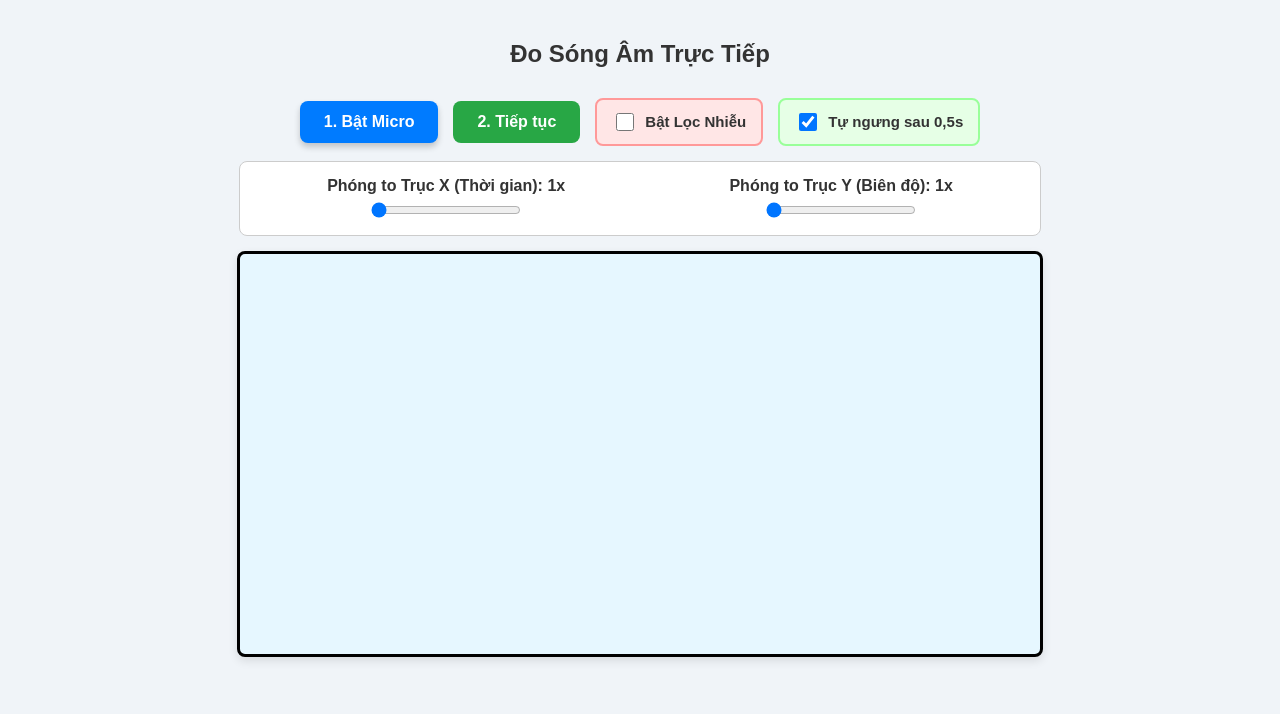
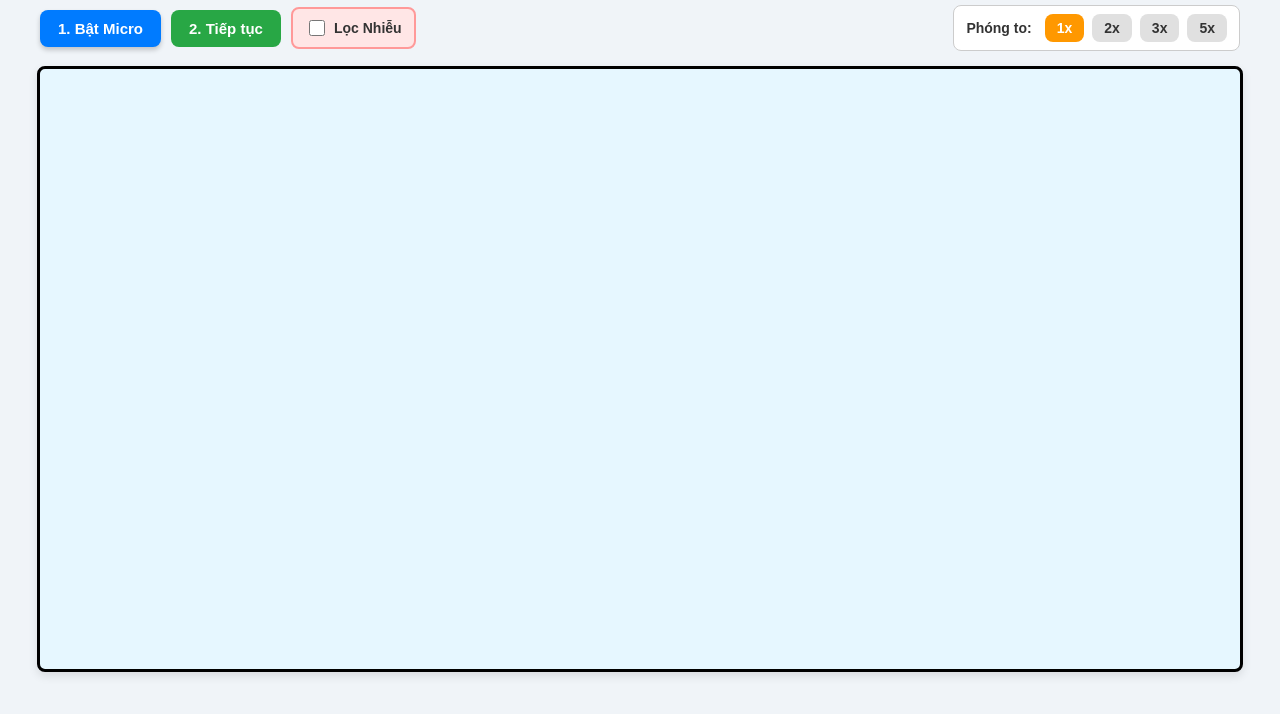
Before and after one commit to Vobinhminh/Dao_dong_ky_1_chanel, a plain HTML site: page index.html in a window 1280 px wide. Drawn offline with Linux system fonts and the light colour scheme.

Commit message:
index.html

```diff
--- a/index.html
+++ b/index.html
@@ -13,36 +13,46 @@
             color: #333;
             font-family: sans-serif;
             margin: 0;
-            padding: 20px;
+            padding: 10px 15px;
+        }
+        h2 {
+            margin: 5px 0 10px 0;
+            font-size: 1.5rem;
         }
         canvas {
             background-color: #e6f7ff;
             border: 3px solid #000;
             width: 100%;
-            max-width: 800px;
-            height: 50vh;
-            margin-top: 15px;
+            max-width: 1200px;
+            height: 55vh;
             border-radius: 8px;
             box-shadow: 0 4px 10px rgba(0,0,0,0.1);
         }
+        .controls-wrapper {
+            display: flex;
+            flex-direction: column;
+            width: 100%;
+            max-width: 1200px;
+            gap: 10px;
+            margin-bottom: 10px;
+        }
         .controls {
             display: flex;
-            gap: 15px;
-            margin-top: 10px;
+            gap: 10px;
             flex-wrap: wrap;
             justify-content: center;
             align-items: center;
         }
         button {
-            padding: 12px 24px;
-            font-size: 16px;
+            padding: 10px 18px;
+            font-size: 15px;
             font-weight: bold;
             cursor: pointer;
             background-color: #007bff;
             color: white;
             border: none;
             border-radius: 8px;
-            box-shadow: 0 4px 6px rgba(0,0,0,0.2);
+            box-shadow: 0 3px 5px rgba(0,0,0,0.2);
             transition: background-color 0.2s;
         }
         button:hover { background-color: #0056b3; }
@@ -52,83 +62,98 @@
             box-shadow: none;
         }
         #pauseButton {
-            background-color: #28a745; /* Màu xanh lá mặc định */
+            background-color: #28a745;
         }
         #pauseButton:hover { filter: brightness(0.9); }
 
         .toggle-box {
             display: flex;
             align-items: center;
-            gap: 8px;
-            font-size: 15px;
+            gap: 6px;
+            font-size: 14px;
             font-weight: bold;
-            padding: 10px 15px;
+            padding: 8px 12px;
             border-radius: 8px;
             cursor: pointer;
-        }
-        .filter-toggle {
             background: #ffe6e6;
             border: 2px solid #ff9999;
         }
-        .timer-toggle {
-            background: #e6ffe6;
-            border: 2px solid #99ff99;
-        }
         .toggle-box input {
-            width: 18px;
-            height: 18px;
+            width: 16px;
+            height: 16px;
             cursor: pointer;
         }
 
         .zoom-controls {
             display: flex;
-            gap: 20px;
-            margin-top: 15px;
+            gap: 8px;
             background: #ffffff;
             border: 1px solid #ccc;
-            padding: 15px;
+            padding: 10px;
             border-radius: 8px;
-            width: 100%;
-            max-width: 770px;
-            justify-content: space-around;
+            align-items: center;
+            justify-content: center;
             flex-wrap: wrap;
         }
-        .slider-group {
-            display: flex;
-            flex-direction: column;
+        .zoom-controls span {
+            font-weight: bold;
+            font-size: 14px;
+            margin-right: 5px;
+        }
+        .zoom-btn {
+            padding: 6px 12px;
+            font-size: 14px;
+            background-color: #e0e0e0;
+            color: #333;
+            box-shadow: none;
+        }
+        .zoom-btn:hover {
+            background-color: #ccc;
+        }
+        .zoom-btn.active {
+            background-color: #ff9800; /* Màu cam nổi bật cho mức zoom đang chọn */
+            color: white;
+        }
+
+        /* ----- CSS ĐẶC BIỆT KHI XOAY NGANG ĐIỆN THOẠI (LANDSCAPE) ----- */
+        @media (orientation: landscape) {
+            body { padding: 5px 15px; }
+            h2 { display: none; }
+            .controls-wrapper {
+                flex-direction: row;
+                justify-content: space-between;
                 align-items: center;
-            gap: 5px;
-            font-weight: bold;
             }
-        input[type="range"] {
-            width: 150px;
+            .zoom-controls {
+                margin: 0;
+                padding: 8px 12px;
+            }
+            canvas {
+                height: 75vh;
+                margin-top: 5px;
+            }
         }
     </style>
 </head>
 <body>
     <h2>Đo Sóng Âm Trực Tiếp</h2>
 
+    <div class="controls-wrapper">
         <div class="controls">
             <button id="startButton">1. Bật Micro</button>
             <button id="pauseButton" disabled>2. Tiếp tục</button>
 
-        <label class="toggle-box filter-toggle">
-            <input type="checkbox" id="noiseFilter"> Bật Lọc Nhiễu
-        </label>
-
-        <label class="toggle-box timer-toggle">
-            <input type="checkbox" id="autoStop" checked> Tự ngưng sau 0,5s
+            <label class="toggle-box">
+                <input type="checkbox" id="noiseFilter"> Lọc Nhiễu
             </label>
         </div>
 
         <div class="zoom-controls">
-        <div class="slider-group">
-            <label for="zoomX">Phóng to Trục X (Thời gian): <span id="valX">1x</span></label>
-            <input type="range" id="zoomX" min="1" max="10" step="0.5" value="1">
-        </div>
-        <div class="slider-group">
-            <label for="zoomY">Phóng to Trục Y (Biên độ): <span id="valY">1x</span></label>
-            <input type="range" id="zoomY" min="1" max="10" step="0.5" value="1">
+            <span>Phóng to:</span>
+            <button class="zoom-btn active" data-zoom="1">1x</button>
+            <button class="zoom-btn" data-zoom="2">2x</button>
+            <button class="zoom-btn" data-zoom="3">3x</button>
+            <button class="zoom-btn" data-zoom="5">5x</button>
         </div>
     </div>
 
@@ -138,24 +163,32 @@
         const startButton = document.getElementById('startButton');
         const pauseButton = document.getElementById('pauseButton');
         const filterCheckbox = document.getElementById('noiseFilter');
-        const autoStopCheckbox = document.getElementById('autoStop');
         const canvas = document.getElementById('oscilloscope');
         const canvasCtx = canvas.getContext('2d');
-
-        const zoomXSlider = document.getElementById('zoomX');
-        const zoomYSlider = document.getElementById('zoomY');
-        const valX = document.getElementById('valX');
-        const valY = document.getElementById('valY');
+        const zoomBtns = document.querySelectorAll('.zoom-btn');
 
         let audioCtx;
         let analyser;
         let highpassFilter, lowpassFilter;
-        let isPaused = true; // Bắt đầu ở trạng thái dừng chờ lệnh
+        let isPaused = true;
         let sampleRate = 48000;
         let stopTimer;
+        let currentZoom = 1; // Mức zoom mặc định
 
-        zoomXSlider.addEventListener('input', (e) => valX.textContent = e.target.value + 'x');
-        zoomYSlider.addEventListener('input', (e) => valY.textContent = e.target.value + 'x');
+        // Xử lý sự kiện khi bấm nút Zoom
+        zoomBtns.forEach(btn => {
+            btn.addEventListener('click', (e) => {
+                // Bỏ đánh dấu nút cũ
+                zoomBtns.forEach(b => b.classList.remove('active'));
+                // Đánh dấu nút mới
+                e.target.classList.add('active');
+                // Lấy giá trị zoom
+                currentZoom = parseFloat(e.target.dataset.zoom);
+
+                // Nếu đang dừng hình, vẽ lại ngay lập tức để thấy thay đổi
+                if (isPaused) drawFrame();
+            });
+        });
 
         filterCheckbox.addEventListener('change', (e) => {
             if (highpassFilter && lowpassFilter) {
@@ -172,18 +205,18 @@
         function resizeCanvas() {
             canvas.width = canvas.clientWidth;
             canvas.height = canvas.clientHeight;
-            drawFrame(); // Vẽ lại khung lưới kể cả khi đang dừng
+            drawFrame();
         }
         window.addEventListener('resize', resizeCanvas);
 
         function triggerAutoStop() {
             clearTimeout(stopTimer);
-            if (autoStopCheckbox.checked && !isPaused) {
+            if (!isPaused) {
                 stopTimer = setTimeout(() => {
                     if (!isPaused) {
                         isPaused = true;
                         pauseButton.textContent = "Tiếp tục";
-                        pauseButton.style.backgroundColor = "#28a745"; // Trở về xanh lá
+                        pauseButton.style.backgroundColor = "#28a745";
                     }
                 }, 500);
             }
@@ -214,12 +247,11 @@
                 highpassFilter.connect(lowpassFilter);
                 lowpassFilter.connect(analyser);
 
-                // Chỉ khởi tạo vẽ lưới ban đầu, CHƯA thu sóng
                 isPaused = true;
                 resizeCanvas();
                 drawFrame();
 
-                startButton.textContent = "Đã kết nối Micro";
+                startButton.textContent = "Đã kết nối";
                 startButton.disabled = true;
                 pauseButton.disabled = false;
                 pauseButton.textContent = "2. Tiếp tục";
@@ -230,24 +262,21 @@
 
         pauseButton.addEventListener('click', () => {
             if (isPaused) {
-                // BẮT ĐẦU THU
                 isPaused = false;
-                pauseButton.textContent = "Dừng";
-                pauseButton.style.backgroundColor = "#dc3545"; // Đỏ
+                pauseButton.textContent = "Đang thu...";
+                pauseButton.style.backgroundColor = "#dc3545";
                 draw();
                 triggerAutoStop();
             } else {
-                // NGƯỜI DÙNG CHỦ ĐỘNG BẤM DỪNG
                 isPaused = true;
                 clearTimeout(stopTimer);
                 pauseButton.textContent = "Tiếp tục";
-                pauseButton.style.backgroundColor = "#28a745"; // Xanh lá
+                pauseButton.style.backgroundColor = "#28a745";
             }
         });
 
         function drawFrame() {
             if (!analyser) {
-                // Vẽ lưới trống nếu chưa kết nối micro
                 canvasCtx.fillStyle = '#e6f7ff';
                 canvasCtx.fillRect(0, 0, canvas.width, canvas.height);
                 return;
@@ -256,13 +285,12 @@
             const bufferLength = analyser.frequencyBinCount;
             const dataArray = new Uint8Array(bufferLength);
 
-            // Chỉ lấy dữ liệu âm thanh mới nếu KHÔNG bị dừng
             if (!isPaused) {
                 analyser.getByteTimeDomainData(dataArray);
             }
 
-            const zoomX = parseFloat(zoomXSlider.value);
-            const zoomY = parseFloat(zoomYSlider.value);
+            // Dùng 1 biến currentZoom chung cho cả trục X và trục Y
+            const zoomXY = currentZoom;
 
             canvasCtx.fillStyle = '#e6f7ff';
             canvasCtx.fillRect(0, 0, canvas.width, canvas.height);
@@ -295,43 +323,44 @@
             canvasCtx.fillStyle = '#000000';
             canvasCtx.font = 'bold 12px Arial';
 
-            const totalTimeOnScreen = (bufferLength / sampleRate) / zoomX;
+            // Tính toán lưới trục X dựa trên mức zoom chung
+            const totalTimeOnScreen = (bufferLength / sampleRate) / zoomXY;
             const timePerGrid = totalTimeOnScreen / 10;
 
             canvasCtx.textAlign = 'center';
             canvasCtx.textBaseline = 'top';
             for(let i = 0; i <= 10; i++) {
                 if (i !== 5) {
-                    let t = (i * timePerGrid).toFixed(3);
+                    let t = (i * timePerGrid).toFixed(2);
                     canvasCtx.fillText(t + "s", i * stepX, canvas.height / 2 + 5);
                 }
             }
 
+            // Tính toán lưới trục Y dựa trên mức zoom chung
             canvasCtx.textAlign = 'left';
             canvasCtx.textBaseline = 'middle';
             for(let i = 0; i <= 8; i++) {
                 if (i !== 4) {
                     let val = (4 - i) / 4;
-                    let displayVal = (val / zoomY).toFixed(2);
+                    let displayVal = (val / zoomXY).toFixed(2);
                     canvasCtx.fillText(displayVal, canvas.width / 2 + 8, i * stepY);
                 } else {
                     canvasCtx.fillText("0", canvas.width / 2 + 8, canvas.height / 2 - 12);
                 }
             }
 
-            // Chỉ vẽ đường sóng đỏ khi có dữ liệu thật (tránh vẽ đường ngang thẳng băng lúc mới bật mic)
             if (!isPaused || dataArray[0] !== 0) {
                 canvasCtx.lineWidth = 3;
                 canvasCtx.strokeStyle = '#ff0000';
                 canvasCtx.beginPath();
 
-                const sliceWidth = (canvas.width * zoomX) / bufferLength;
+                // Áp dụng zoom cho nét vẽ
+                const sliceWidth = (canvas.width * zoomXY) / bufferLength;
                 let x = 0;
 
                 for (let i = 0; i < bufferLength; i++) {
-                    // Nếu chưa có dữ liệu (lúc mới chạy), gán mặc định đường giữa
                     const v = dataArray[i] ? dataArray[i] / 128.0 : 1.0;
-                    const y = (v - 1.0) * zoomY * (canvas.height / 2) + (canvas.height / 2);
+                    const y = (v - 1.0) * zoomXY * (canvas.height / 2) + (canvas.height / 2);
 
                     if (i === 0) {
                         canvasCtx.moveTo(x, y);
```
Lines whose indentation alone changed are shown as unchanged.
